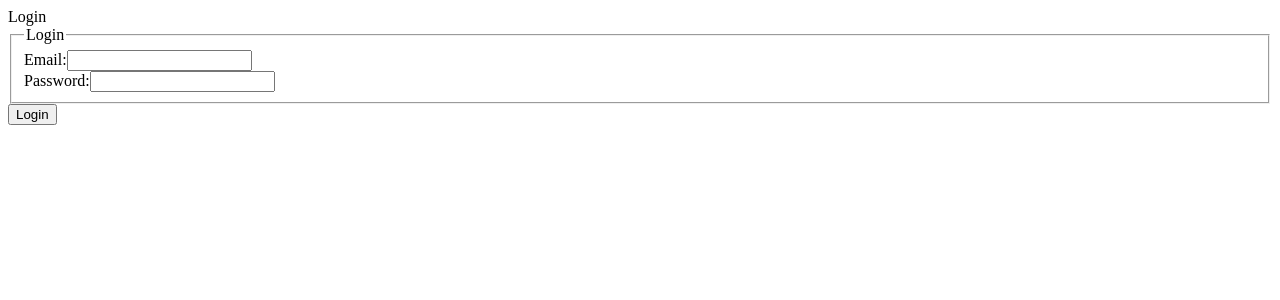
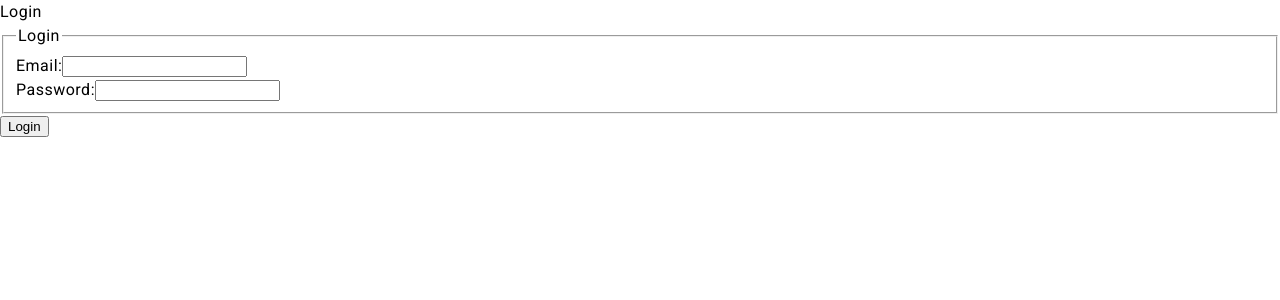
Before and after one commit to hseleiro/Organizer, an Angular app: page /login in a window 1280 px wide. Shown: the top 300 px of the page. Built offline with nearby package versions, Linux system fonts and the light colour scheme.

Commit message:
Add angular material

```diff
--- a/angular.json
+++ b/angular.json
@@ -32,6 +32,7 @@
               }
             ],
             "styles": [
+              "@angular/material/prebuilt-themes/azure-blue.css",
               "src/styles.scss"
             ],
             "scripts": []
@@ -91,6 +92,7 @@
               }
             ],
             "styles": [
+              "@angular/material/prebuilt-themes/azure-blue.css",
               "src/styles.scss"
             ],
             "scripts": []
--- a/package.json
+++ b/package.json
@@ -11,10 +11,12 @@
   "private": true,
   "dependencies": {
     "@angular/animations": "^18.1.0",
+    "@angular/cdk": "^18.2.12",
     "@angular/common": "^18.1.0",
     "@angular/compiler": "^18.1.0",
     "@angular/core": "^18.1.0",
     "@angular/forms": "^18.1.0",
+    "@angular/material": "^18.2.12",
     "@angular/platform-browser": "^18.1.0",
     "@angular/platform-browser-dynamic": "^18.1.0",
     "@angular/router": "^18.1.0",
--- a/src/app/app.config.ts
+++ b/src/app/app.config.ts
@@ -3,10 +3,11 @@
 
 import { routes } from './app.routes';
 import {provideHttpClient, withFetch} from "@angular/common/http";
+import { provideAnimationsAsync } from '@angular/platform-browser/animations/async';
 
 export const appConfig: ApplicationConfig = {
   providers: [
     provideZoneChangeDetection({ eventCoalescing: true }),
     provideRouter(routes),
-    provideHttpClient(withFetch()),]
+    provideHttpClient(withFetch()), provideAnimationsAsync(),]
 };
--- a/src/index.html
+++ b/src/index.html
@@ -6,8 +6,10 @@
   <base href="/">
   <meta name="viewport" content="width=device-width, initial-scale=1">
   <link rel="icon" type="image/x-icon" href="favicon.ico">
+  <link href="https://fonts.googleapis.com/css2?family=Roboto:wght@300;400;500&display=swap" rel="stylesheet">
+  <link href="https://fonts.googleapis.com/icon?family=Material+Icons" rel="stylesheet">
 </head>
-<body>
+<body class="mat-typography">
   <app-root></app-root>
 </body>
 </html>
--- a/src/styles.scss
+++ b/src/styles.scss
@@ -1 +1,4 @@
 /* You can add global styles to this file, and also import other style files */
+
+html, body { height: 100%; }
+body { margin: 0; font-family: Roboto, "Helvetica Neue", sans-serif; }
```
Also changed, not shown: 1 other file (tests, documents, lock files or other folders).
